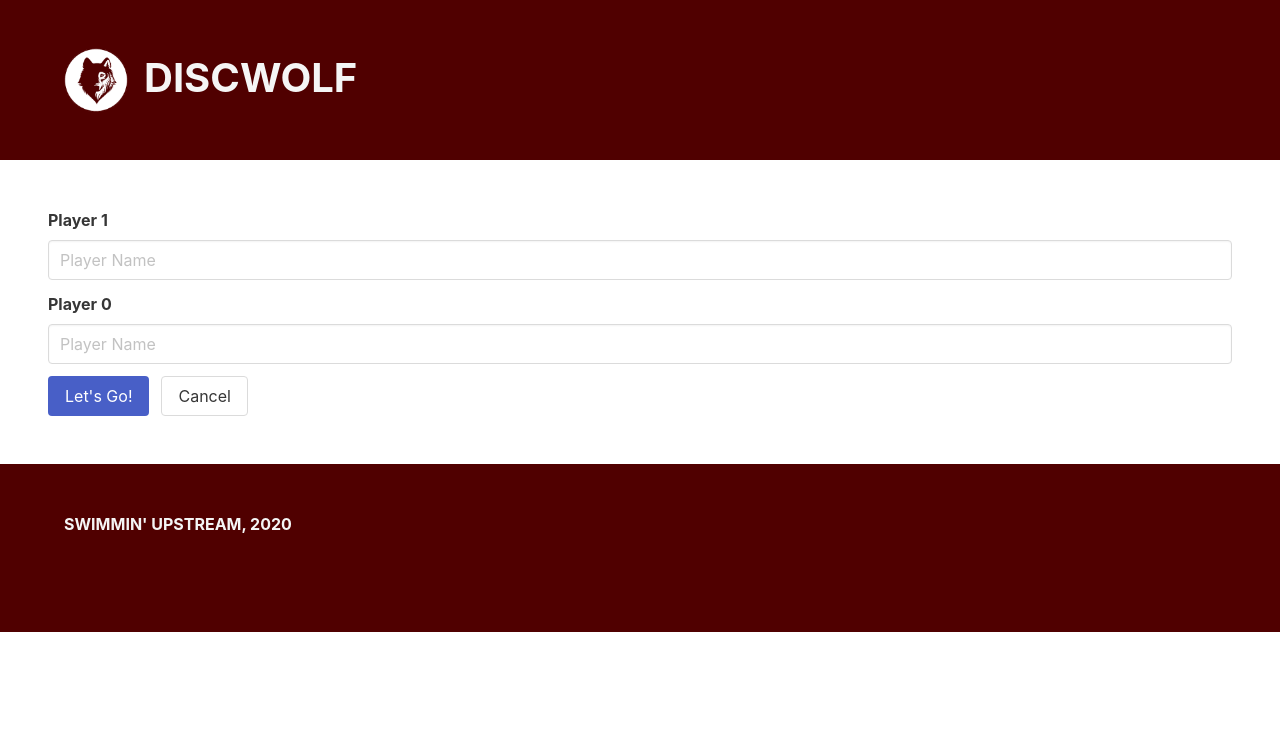
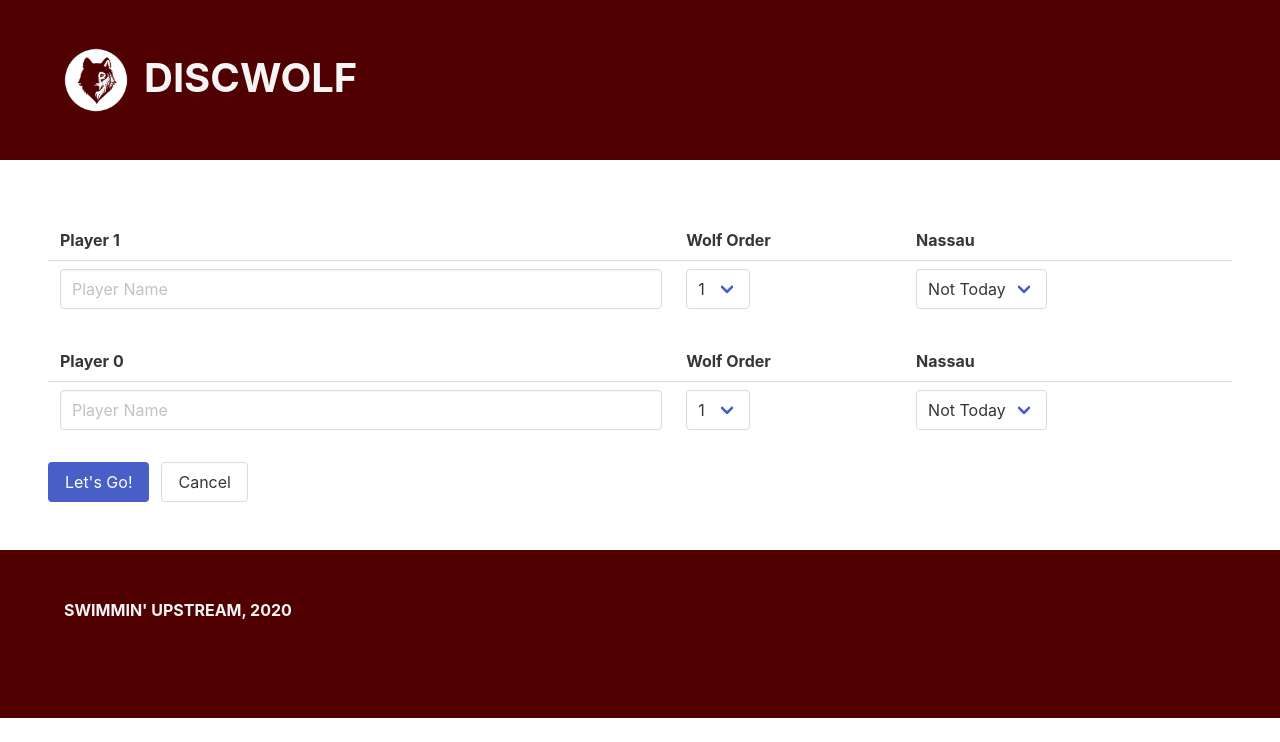
Before and after one commit to bobbyahines/DiscWolf, a PHP site: template app/Views/RegisterPlayers.twig in a window 1280 px wide. Shown: the top 742 px of the page. Run offline with PHP 8.4, Linux system fonts and the light colour scheme; the template is opened without the code that fills it, so the values that code supplies are empty; some libraries are stand-ins or nearby versions.

Commit message:
Updated Home view to include course listings, updated Register views for Wolf order and Nassau.

```diff
--- a/app/Views/RegisterPlayers.twig
+++ b/app/Views/RegisterPlayers.twig
@@ -6,12 +6,53 @@
     <section class="section">
         <form action="/hole/1" method="post" id="player_names" name="player_names">
             {% for i in 1..data['playerCount'] %}
+                <table class="table is-fullwidth">
+                    <tbody>
                         <div class="field">
+                            <tr>
+                                <th>
                                     <label class="label">Player {{ i }}</label>
+                                </th>
+                                <th>
+                                    <label class="label">Wolf Order</label>
+                                </th>
+                                <th>
+                                    <label class="label">Nassau</label>
+                                </th>
+                            </tr>
+                            <tr>
+                                <td>
                                     <div class="control">
                                         <input class="input" type="text" placeholder="Player Name" name="player{{ i }}" id="player{{ i }}">
                                     </div>
+                                </td>
+                                <td>
+                                    <div class="control">
+                                        <div class="select">
+                                            <select name="wolf_order" id="wolf_order" name="wolf_order"> <!-- form="game_start"> -->
+                                                {% for player_order in 1..data['playerCount'] %}
+                                                    <option>{{ player_order }}</option>
+                                                {% endfor %}
+                                            </select>
                                         </div>
+                                    </div>
+                                </td>
+                                <td>
+                                    <div class="control">
+                                        <div class="select">
+                                            <select name="nassau" id="nassau"> <!-- form="game_start"> -->
+                                                <option value="0.00">Not Today</option>
+                                                <option value="1.00">&#36;1</option>
+                                                <option value="2.00">&#36;2</option>
+                                                <option value="5.00">&#36;5</option>
+                                            </select>
+                                        </div>
+                                    </div>
+                                </td>
+                            </tr>
+                        </div>
+                    </tbody>
+                </table>
             {% endfor %}
             <div class="field is-grouped">
                 <input type="hidden" class="input" value="{{ data['playerCount'] }}" name="playerCount" id="playerCount">
```
Also changed, not shown: app/Views/Home.twig (+17 -0 lines). Lines whose indentation alone changed are shown as unchanged.
